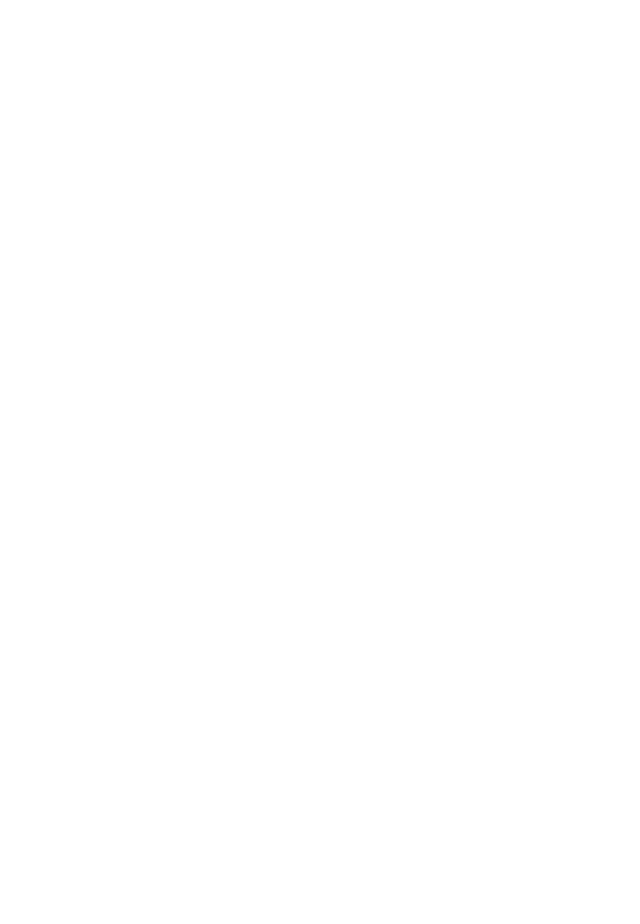
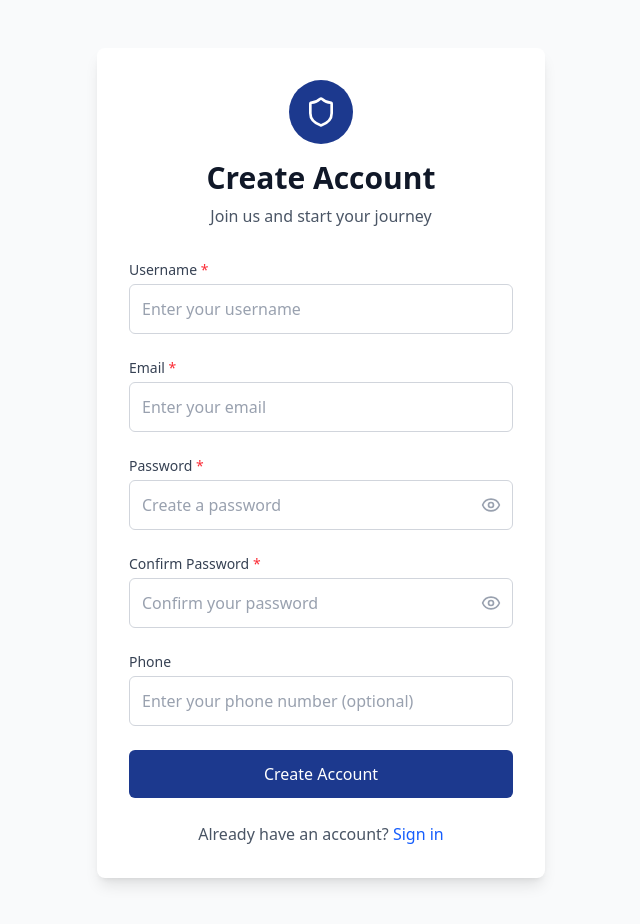
Before and after one commit to mausamGurung67/Basic-ecommerce, a React (Vite) app in the folder Frontend/: page /register in a window 1280 px wide. Before the commit this address had no page. Shown: the whole page, without its empty margins (319-959 px from the left). Before the commit the page ends 800 px from the top, so only its background shows below. Built offline with nearby package versions, Linux system fonts and the light colour scheme.

Commit message:
Register backend logic integrated with the frontend

```diff
--- a/Frontend/src/App.jsx
+++ b/Frontend/src/App.jsx
@@ -2,6 +2,7 @@
 import './App.css'
 import { BrowserRouter, Routes, Route  } from 'react-router-dom'
 import LoginForm from './components/auth/Login'
+import Register from './components/auth/Register'
 
 function App() {
 
@@ -10,6 +11,7 @@
       <BrowserRouter>
       <Routes>
         <Route path="/login" element={<LoginForm/>}/>
+        <Route path="/register" element={<Register/>}/>
       </Routes>
       </BrowserRouter>
     </>
--- a/Frontend/src/components/auth/Register.jsx
+++ b/Frontend/src/components/auth/Register.jsx
@@ -0,0 +1,191 @@
+import React, { useState } from 'react';
+import { Eye, EyeOff, Shield } from 'lucide-react';
+import { useNavigate } from 'react-router-dom';
+import axios from 'axios';
+
+const Register = () => {
+  const [userName, setUserName] = useState('')
+  const [email, setEmail] = useState('')
+  const [password, setPassword] = useState('')
+  const [confirmPassword, setConfirmPassword] = useState('')
+  const [phone, setPhone] = useState('')
+
+
+  const [showPassword, setShowPassword] = useState(false);
+  const [showConfirmPassword, setShowConfirmPassword] = useState(false);
+
+  const navigate = useNavigate()
+
+  const handleSubmit = (e) => {
+
+    e.preventDefault()
+
+    console.log('Account registered with:', {userName, email, password, confirmPassword, phone});
+    const doRegister= async () => {
+
+      const res = await axios.post('http://localhost:4000/api/auth/register',
+      {userName,
+      email,
+      password,
+      confirmPassword,
+      phone
+      })
+
+      if (res.status == 200){
+        alert("User registered successfully")
+        navigate('/login')
+      }
+      console.log(res)
+    }
+    doRegister()
+  };
+
+  return (
+    <div className="min-h-screen bg-gray-50 flex items-center justify-center py-12 px-4 sm:px-6 lg:px-8">
+      <div className="max-w-md w-full space-y-8">
+        <div className="bg-white rounded-lg shadow-lg p-8">
+          {/* Header */}
+          <div className="text-center mb-8">
+            <div className="mx-auto w-16 h-16 bg-blue-900 rounded-full flex items-center justify-center mb-4">
+              <Shield className="w-8 h-8 text-white" />
+            </div>
+            <h2 className="text-3xl font-bold text-gray-900 mb-2">Create Account</h2>
+            <p className="text-gray-600">Join us and start your journey</p>
+          </div>
+
+          {/* Form */}
+          <div className="space-y-6">
+            {/* Username Field */}
+            <div>
+              <label htmlFor="username" className="block text-sm font-medium text-gray-700 mb-1">
+                Username <span className="text-red-500">*</span>
+              </label>
+              <input
+                id="username"
+                name="username"
+                type="text"
+                required
+                value={userName}
+                onChange={(e) => { setUserName(e.target.value)}}
+                className="w-full px-3 py-3 border border-gray-300 rounded-md placeholder-gray-400 focus:outline-none focus:ring-2 focus:ring-blue-900 focus:border-blue-900"
+                placeholder="Enter your username"
+              />
+            </div>
+
+            {/* Email Field */}
+            <div>
+              <label htmlFor="email" className="block text-sm font-medium text-gray-700 mb-1">
+                Email <span className="text-red-500">*</span>
+              </label>
+              <input
+                id="email"
+                type="email"
+                name="email"
+                required
+                value={email}
+                onChange={(e) => {setEmail(e.target.value)}}
+                className="w-full px-3 py-3 border border-gray-300 rounded-md placeholder-gray-400 focus:outline-none focus:ring-2 focus:ring-blue-900 focus:border-blue-900"
+                placeholder="Enter your email"
+              />
+            </div>
+
+            {/* Password Field */}
+            <div>
+              <label htmlFor="password" className="block text-sm font-medium text-gray-700 mb-1">
+                Password <span className="text-red-500">*</span>
+              </label>
+              <div className="relative">
+                <input
+                  id="password"
+                  type={showPassword ? 'text' : 'password'}
+                  name="password"
+                  required
+                  value={password}
+                  onChange={(e) => {setPassword(e.target.value)}}
+                  className="w-full px-3 py-3 border border-gray-300 rounded-md placeholder-gray-400 focus:outline-none focus:ring-2 focus:ring-blue-900 focus:border-blue-900 pr-10"
+                  placeholder="Create a password"
+                />
+                <button
+                  type="button"
+                  onClick={() => setShowPassword(!showPassword)}
+                  className="absolute inset-y-0 right-0 pr-3 flex items-center"
+                >
+                  {showPassword ? (
+                    <EyeOff className="w-5 h-5 text-gray-400" />
+                  ) : (
+                    <Eye className="w-5 h-5 text-gray-400" />
+                  )}
+                </button>
+              </div>
+            </div>
+
+            {/* Confirm Password Field */}
+            <div>
+              <label htmlFor="confirmPassword" className="block text-sm font-medium text-gray-700 mb-1">
+                Confirm Password <span className="text-red-500">*</span>
+              </label>
+              <div className="relative">
+                <input
+                  id="confirmPassword"
+                  type={showConfirmPassword ? 'text' : 'password'}
+                  name="confirmPassword"
+                  required
+                  value={confirmPassword}
+                  onChange={(e) => {setConfirmPassword(e.target.value)}}
+                  className="w-full px-3 py-3 border border-gray-300 rounded-md placeholder-gray-400 focus:outline-none focus:ring-2 focus:ring-blue-900 focus:border-blue-900 pr-10"
+                  placeholder="Confirm your password"
+                />
+                <button
+                  type="button"
+                  onClick={() => setShowConfirmPassword(!showConfirmPassword)}
+                  className="absolute inset-y-0 right-0 pr-3 flex items-center"
+                >
+                  {showConfirmPassword ? (
+                    <EyeOff className="w-5 h-5 text-gray-400" />
+                  ) : (
+                    <Eye className="w-5 h-5 text-gray-400" />
+                  )}
+                </button>
+              </div>
+            </div>
+
+            {/* Phone Field */}
+            <div>
+              <label htmlFor="phone" className="block text-sm font-medium text-gray-700 mb-1">
+                Phone
+              </label>
+              <input
+                id="phone"
+                type="tel"
+                name="phone"
+                value={phone}
+                onChange={(e) => {setPhone(e.target.value)}}
+                className="w-full px-3 py-3 border border-gray-300 rounded-md placeholder-gray-400 focus:outline-none focus:ring-2 focus:ring-blue-900 focus:border-blue-900"
+                placeholder="Enter your phone number (optional)"
+              />
+            </div>
+
+            {/* Create Account Button */}
+            <button
+              type="button"
+              onClick={handleSubmit}
+              className="w-full bg-blue-900 text-white py-3 px-4 rounded-md hover:bg-black focus:outline-none focus:ring-2 focus:ring-blue-900 focus:ring-offset-2 font-medium transition-colors"
+            >
+              Create Account
+            </button>
+
+            {/* Sign In Link */}
+            <div className="text-center">
+              <span className="text-gray-600">Already have an account? </span>
+              <a href="#" className="text-blue-600 hover:text-blue-500 font-medium">
+                Sign in
+              </a>
+            </div>
+          </div>
+        </div>
+      </div>
+    </div>
+  );
+};
+
+export default Register;
```
